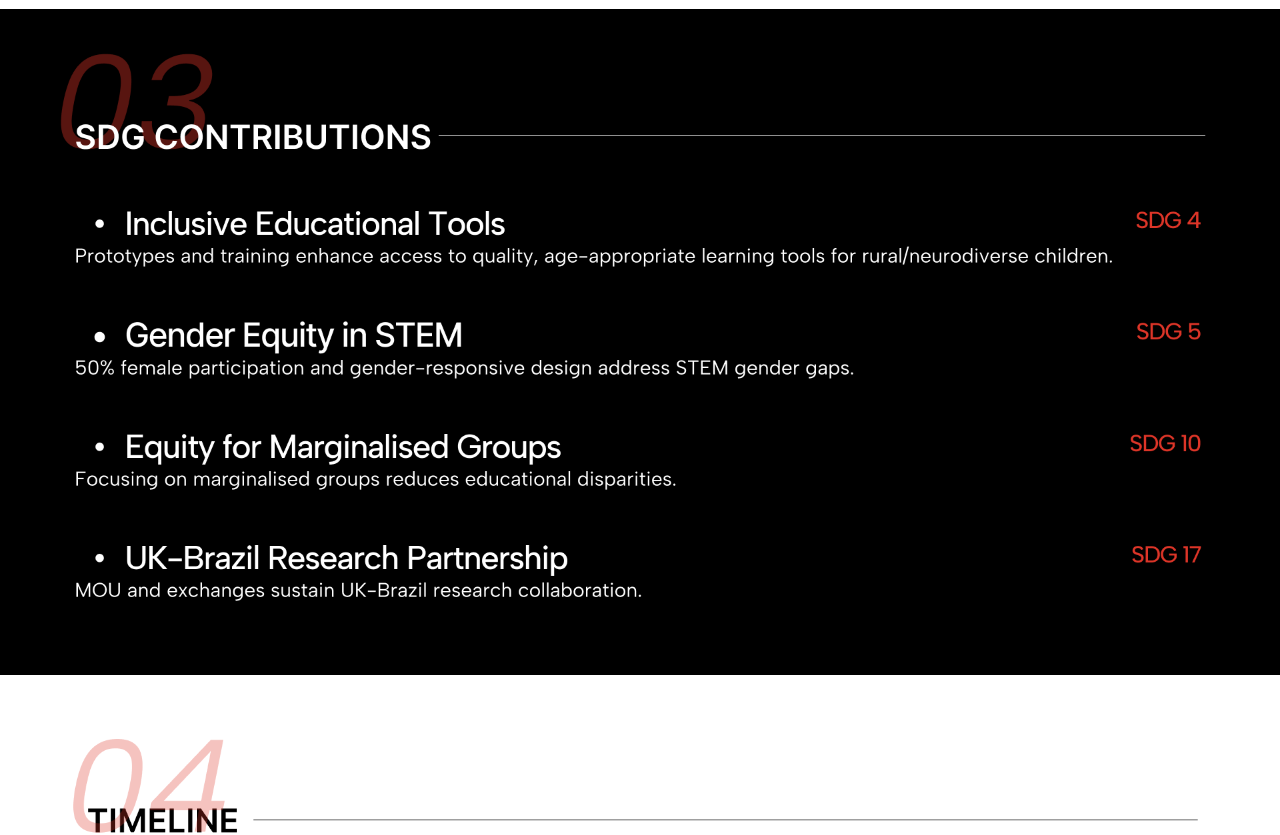
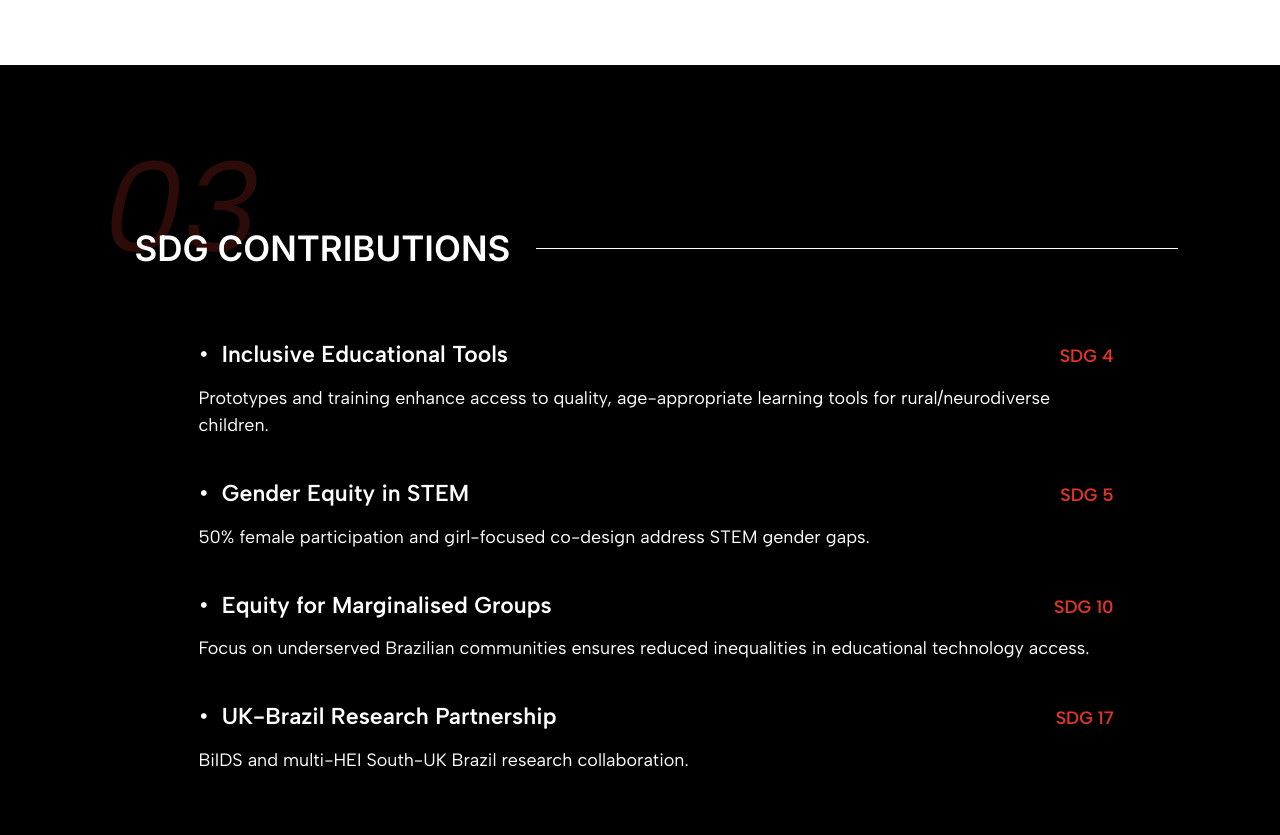
Before and after one commit to ShadowsKuming/Brazil_Web, a Vue app: page /#/ in a window 1280 px wide. Shown: the part 1980-2815 px from the top of the page. Built offline with nearby package versions, Linux system fonts and the light colour scheme.

Commit message:
Update HomeView.vue

```diff
--- a/src/views/HomeView.vue
+++ b/src/views/HomeView.vue
@@ -158,19 +158,74 @@ onBeforeUnmount(() => {
             <div class="objective-item">
               <span class="objective-num">01</span>
               <h3 class="objective-title">Capacity-Building</h3>
-              <p class="objective-desc">Train 25+ graduate researchers from PhD in AI, education, and HCI from UK and Brazil in inclusive, participatory AI co-design methods through workshops, mentoring, and co-creation activities.</p>
+              <p class="objective-desc">Train 20 gender-balanced PhDs (5 UK, 15 Brazil, 50% women) in child-focused inclusive AI co-design methodologies.</p>
             </div>
             <hr class="objective-line">
             <div class="objective-item">
               <span class="objective-num">02</span>
               <h3 class="objective-title">Prototyping</h3>
-              <p class="objective-desc">Develop AI-based educational prototypes with marginalised children and communities, ensuring design processes address real-world needs and contexts.</p>
+              <p class="objective-desc">Develop 5 child-centred AI prototypes tailored to Brazilian rural/urban and neurodiverse learners.</p>
             </div>
             <hr class="objective-line">
             <div class="objective-item">
               <span class="objective-num">03</span>
               <h3 class="objective-title">Co-Design</h3>
-              <p class="objective-desc">Engage marginalised communities in participatory design processes, addressing STEM gender gaps, equity for marginalised groups, and cross-national collaboration.</p>
+              <p class="objective-desc">Co-design educational materials integrating child-AI interaction frameworks.</p>
+            </div>
+            <hr class="objective-line">
+          </div>
+        </div>
+      </div>
+    </section>
+
+    <!-- Section 4: SDG Contributions -->
+    <section id="sdg" class="sdg-section">
+      <div class="sdg-content">
+        <div class="section-number-wrapper">
+          <span class="section-number sdg-number">03</span>
+        </div>
+        <div class="section-main">
+          <div class="section-header">
+            <h2 class="section-title sdg-title">SDG CONTRIBUTIONS</h2>
+            <div class="section-line sdg-line"></div>
+          </div>
+
+          <!-- SDG items -->
+          <div class="sdg-list">
+            <div class="sdg-item">
+              <div class="sdg-item-header">
+                <span class="sdg-bullet">•</span>
+                <h3 class="sdg-item-title">Inclusive Educational Tools</h3>
+                <span class="sdg-tag">SDG 4</span>
+              </div>
+              <p class="sdg-item-desc">Prototypes and training enhance access to quality, age-appropriate learning tools for rural/neurodiverse children.</p>
+            </div>
+
+            <div class="sdg-item">
+              <div class="sdg-item-header">
+                <span class="sdg-bullet">•</span>
+                <h3 class="sdg-item-title">Gender Equity in STEM</h3>
+                <span class="sdg-tag">SDG 5</span>
+              </div>
+              <p class="sdg-item-desc">50% female participation and girl-focused co-design address STEM gender gaps.</p>
+            </div>
+
+            <div class="sdg-item">
+              <div class="sdg-item-header">
+                <span class="sdg-bullet">•</span>
+                <h3 class="sdg-item-title">Equity for Marginalised Groups</h3>
+                <span class="sdg-tag">SDG 10</span>
+              </div>
+              <p class="sdg-item-desc">Focus on underserved Brazilian communities ensures reduced inequalities in educational technology access.</p>
+            </div>
+
+            <div class="sdg-item">
+              <div class="sdg-item-header">
+                <span class="sdg-bullet">•</span>
+                <h3 class="sdg-item-title">UK-Brazil Research Partnership</h3>
+                <span class="sdg-tag">SDG 17</span>
+              </div>
+              <p class="sdg-item-desc">BiIDS and multi-HEI South-UK Brazil research collaboration.</p>
             </div>
           </div>
         </div>
@@ -178,7 +233,6 @@ onBeforeUnmount(() => {
     </section>
 
     <!-- Remaining sections (temporary - still using images) -->
-    <img id="sdg" class="section-image section-image--dark" alt="03 SDG Contributions" src="@/assets/layouts/homepages/04 SDG CONTRIBUTIONS.png">
     <img id="timeline" class="section-image" alt="04 Timeline" src="@/assets/layouts/homepages/TIMELINE.png">
 
   </div>
@@ -400,7 +454,7 @@ onBeforeUnmount(() => {
    ============================================ */
 .objectives-section {
   width: 100%;
-  padding: 0 clamp(40px, 8vw, 200px);
+  padding: clamp(30px,6vw,100px) clamp(40px, 8vw, 200px);
   background-color: var(--color-white);
 }
 
@@ -459,6 +513,88 @@ onBeforeUnmount(() => {
   border-top: 1px solid var(--color-black);
   margin: 0;
   width: 100%;
+}
+
+/* ============================================
+   SECTION 4: SDG CONTRIBUTIONS
+   ============================================ */
+.sdg-section {
+  width: 100%;
+  padding: clamp(30px, 6vw, 100px) clamp(40px, 8vw, 200px);
+  background-color: var(--color-black);
+}
+
+.sdg-content {
+  position: relative;
+  max-width: 1400px;
+  margin: 0 auto;
+}
+
+/* Override colors for dark background */
+.sdg-number {
+  color: #DD352833; /* Lighter semi-transparent red for dark bg */
+}
+
+.sdg-title {
+  color: var(--color-white);
+}
+
+.sdg-line {
+  background-color: var(--color-white);
+}
+
+/* SDG list */
+.sdg-list {
+  max-width: 1500px;
+  margin: clamp(46px, 6vw, 70px) auto;
+  padding: 0 clamp(40px, 5vw, 80px);
+  display: flex;
+  flex-direction: column;
+  gap: clamp(24px, 3vw, 36px);
+}
+
+.sdg-item {
+  display: flex;
+  flex-direction: column;
+  gap: clamp(8px, 1vw, 12px);
+}
+
+.sdg-item-header {
+  display: flex;
+  align-items: baseline;
+  gap: clamp(8px, 1vw, 16px);
+}
+
+.sdg-bullet {
+  font-size: clamp(18px, 2vw, 24px);
+  color: var(--color-white);
+  line-height: 1;
+}
+
+.sdg-item-title {
+  font-family: var(--font-family);
+  font-size: clamp(18px, 1.8vw, 26px);
+  font-weight: 600;
+  color: var(--color-white);
+  flex: 1;
+}
+
+.sdg-tag {
+  font-family: var(--font-family);
+  font-size: clamp(14px, 1.4vw, 18px);
+  font-weight: 600;
+  color: var(--color-red);
+  white-space: nowrap;
+}
+
+.sdg-item-desc {
+  font-family: var(--font-family);
+  font-size: clamp(14px, 1.4vw, 18px);
+  font-weight: 400;
+  color: var(--color-white);
+  line-height: 1.5;
+  /* padding-left: clamp(26px, 3vw, 40px);  */
+  /* Align with title after bullet */
 }
 
 /* ============================================
@@ -587,6 +723,33 @@ onBeforeUnmount(() => {
     text-align: left;
   }
 
+  /* SDG section mobile */
+  .sdg-section {
+    padding: var(--space-7) var(--space-5);
+  }
+
+  .sdg-list {
+    padding: clamp(5px, 2vw, 40px);
+    gap: var(--space-5);
+  }
+
+  .sdg-item-header {
+    flex-wrap: wrap;
+  }
+
+  .sdg-item-title {
+    font-size: clamp(16px, 4.5vw, 20px);
+  }
+
+  .sdg-tag {
+    font-size: clamp(14px, 4vw, 16px);
+  }
+
+  .sdg-item-desc {
+    font-size: clamp(14px, 4vw, 16px);
+    padding-left: clamp(15px, 2.8vw, 30px);
+  }
+
   .hero-nav {
     flex-direction: row;
     flex-wrap: nowrap; /* Prevent wrapping */
```
